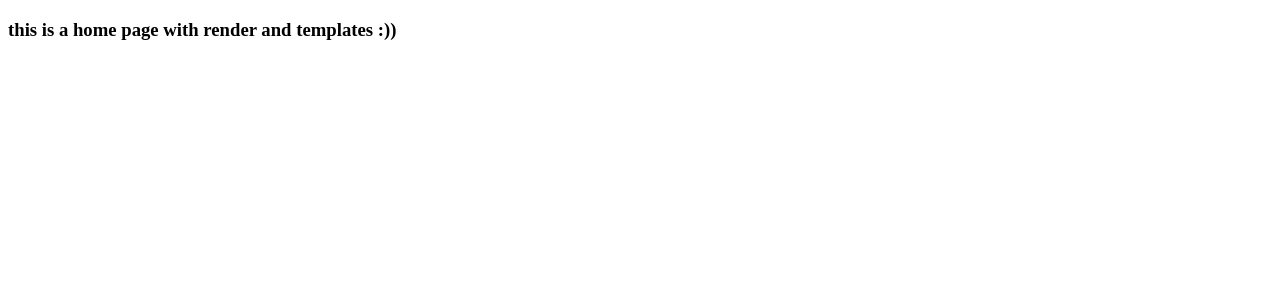
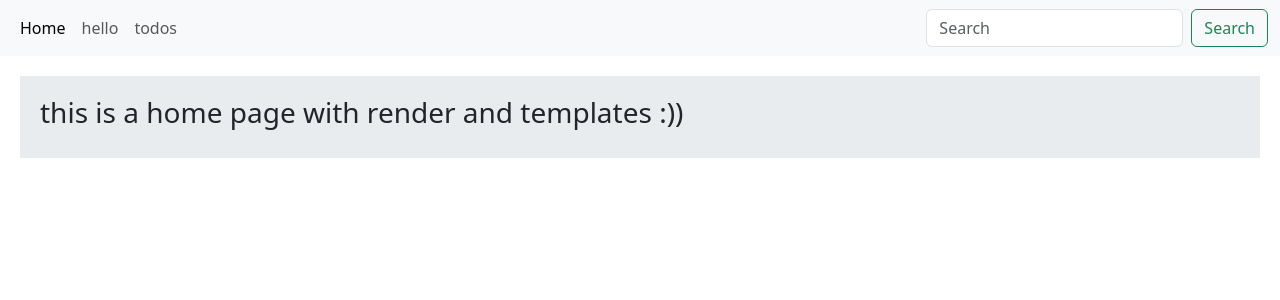
Before and after one commit to bahmanpnn/django_mongard_intro, a Django app: page / in a window 1280 px wide. Shown: the top 300 px of the page. Run offline with Django 5.2, Linux system fonts and the light colour scheme.

Commit message:
10-added navbar.html with include to base.html and some styles to content block

```diff
--- a/backend/templates/base.html
+++ b/backend/templates/base.html
@@ -4,9 +4,23 @@
     <meta charset="UTF-8">
     <meta name="viewport" content="width=device-width, initial-scale=1.0">
     <title>{% block title %}{% endblock title %}</title>
+    <link href="https://cdn.jsdelivr.net/npm/bootstrap@5.3.2/dist/css/bootstrap.min.css" rel="stylesheet" integrity="sha384-T3c6CoIi6uLrA9TneNEoa7RxnatzjcDSCmG1MXxSR1GAsXEV/Dwwykc2MPK8M2HN" crossorigin="anonymous">
+
+    <style>
+        .jumbotron{
+            padding:20px;
+            margin:20px;
+            background-color:#e9ecef
+        }
+    </style>
 </head>
 <body>
+    <nav class="navbar navbar-expand-lg bg-light">
 
-    {% block content %}{% endblock content %}
+    {% include "navbar.html" %}
+
+    <div class="jumbotron">
+        {% block content %}{% endblock content %}
+    </div>
 </body>
 </html>
--- /dev/null
+++ b/backend/templates/navbar.html
@@ -0,0 +1,25 @@
+<div class="container-fluid">
+    {% comment %} <a class="navbar-brand" href="#">Navbar</a> {% endcomment %}
+   {% comment %} <button class="navbar-toggler" type="button" data-bs-toggle="collapse" data-bs-target="#navbarSupportedContent" aria-controls="navbarSupportedContent" aria-expanded="false" aria-label="Toggle navigation">
+     <span class="navbar-toggler-icon"></span>
+   </button>  {% endcomment %}
+   <div class="collapse navbar-collapse" id="navbarSupportedContent">
+     <ul class="navbar-nav me-auto mb-2 mb-lg-0">
+       <li class="nav-item">
+         <a class="nav-link active" aria-current="page" href="/">Home</a>
+       </li>
+       <li class="nav-item">
+         <a class="nav-link" href="/hello_user">hello</a>
+       </li>
+       <li class="nav-item">
+         <a class="nav-link" href="/todos">todos</a>
+       </li>
+     </ul>
+
+     <form class="d-flex" role="search">
+       <input class="form-control me-2" type="search" placeholder="Search" aria-label="Search">
+       <button class="btn btn-outline-success" type="submit">Search</button>
+     </form>
+   </div>
+ </div>
+</nav>
```
